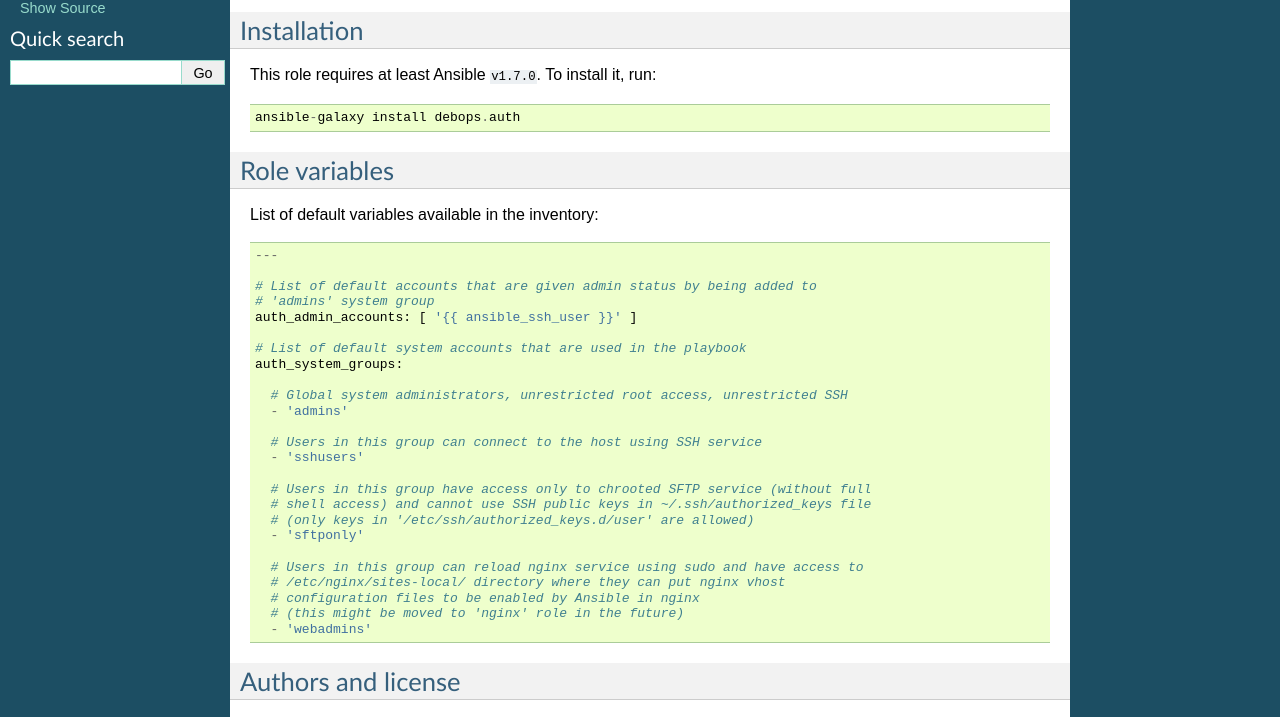
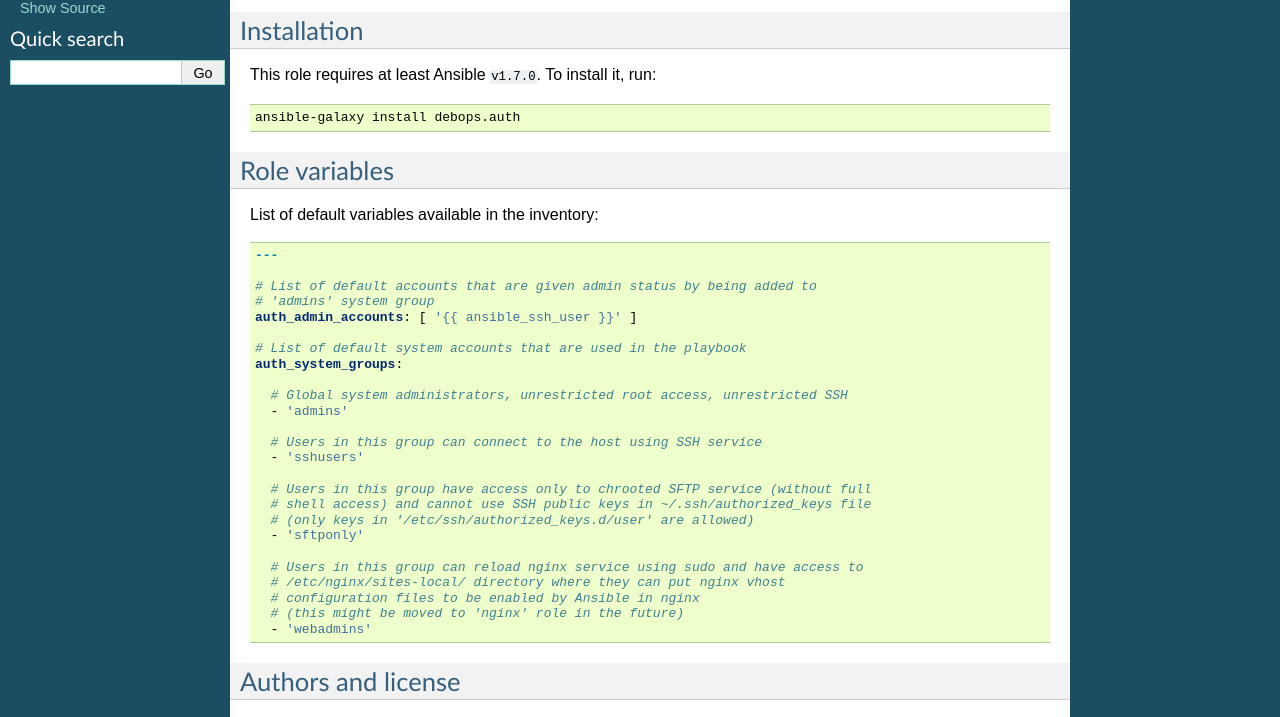
Before and after one commit to debops/docs, a Sphinx documentation site: the page built from docs/ansible/roles/debops.auth.rst, in a window 1280 px wide. Shown: the part 288-1005 px from the top of the page. Built offline with Sphinx 7.4.7, drawn with Linux system fonts in a browser that asks for light colours; pages that are not in the unit, such as notebooks, are missing from menus.

```diff
--- a/docs/conf.py
+++ b/docs/conf.py
@@ -96,6 +96,11 @@ exclude_patterns = ['_build','debops/*.rst','debops-playbooks/*.rst','ansible/ro
 
 # The name of the Pygments (syntax highlighting) style to use.
 pygments_style = 'sphinx'
+
+# The default language to highlight source code in. The default is 'python'.
+# The value should be a valid Pygments lexer name, see Showing code examples
+# for more details.
+highlight_language = 'YAML'
 
 # A list of ignored prefixes for module index sorting.
 #modindex_common_prefix = []
```
